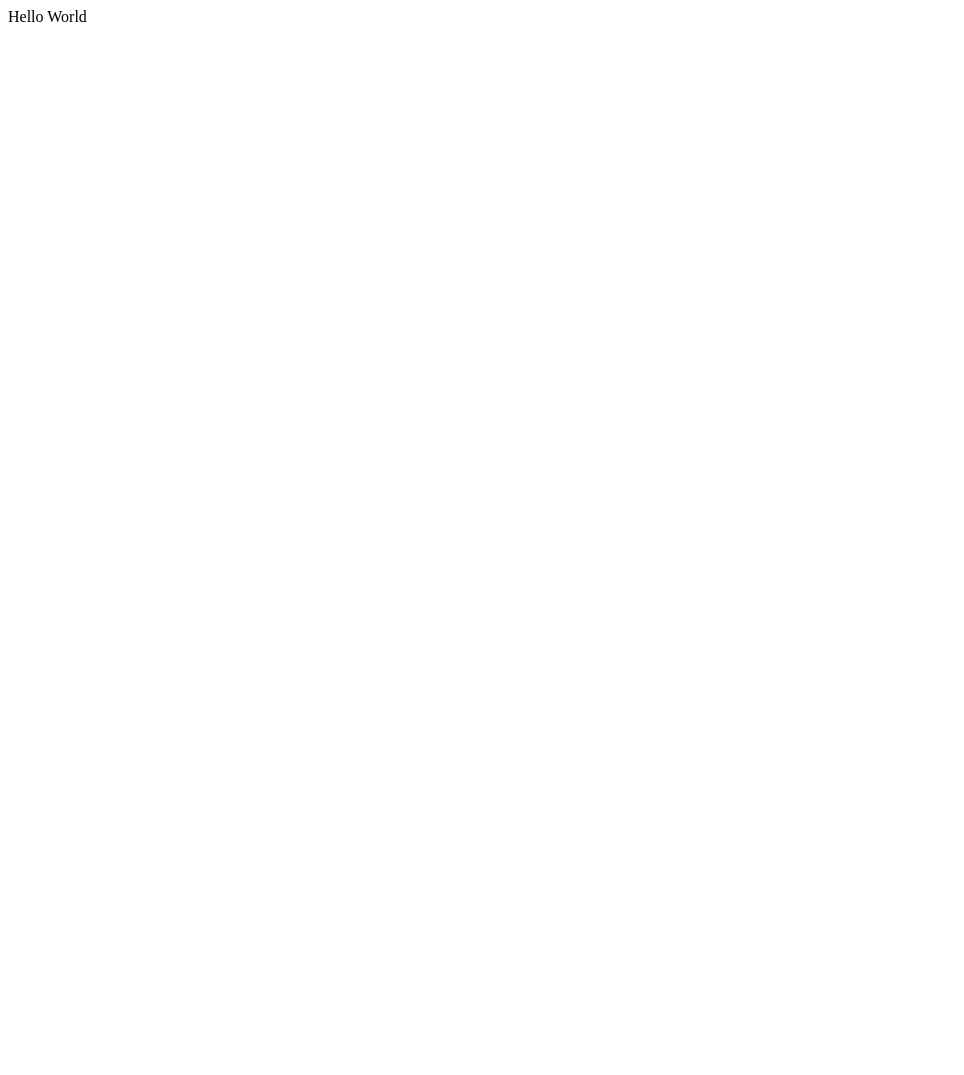
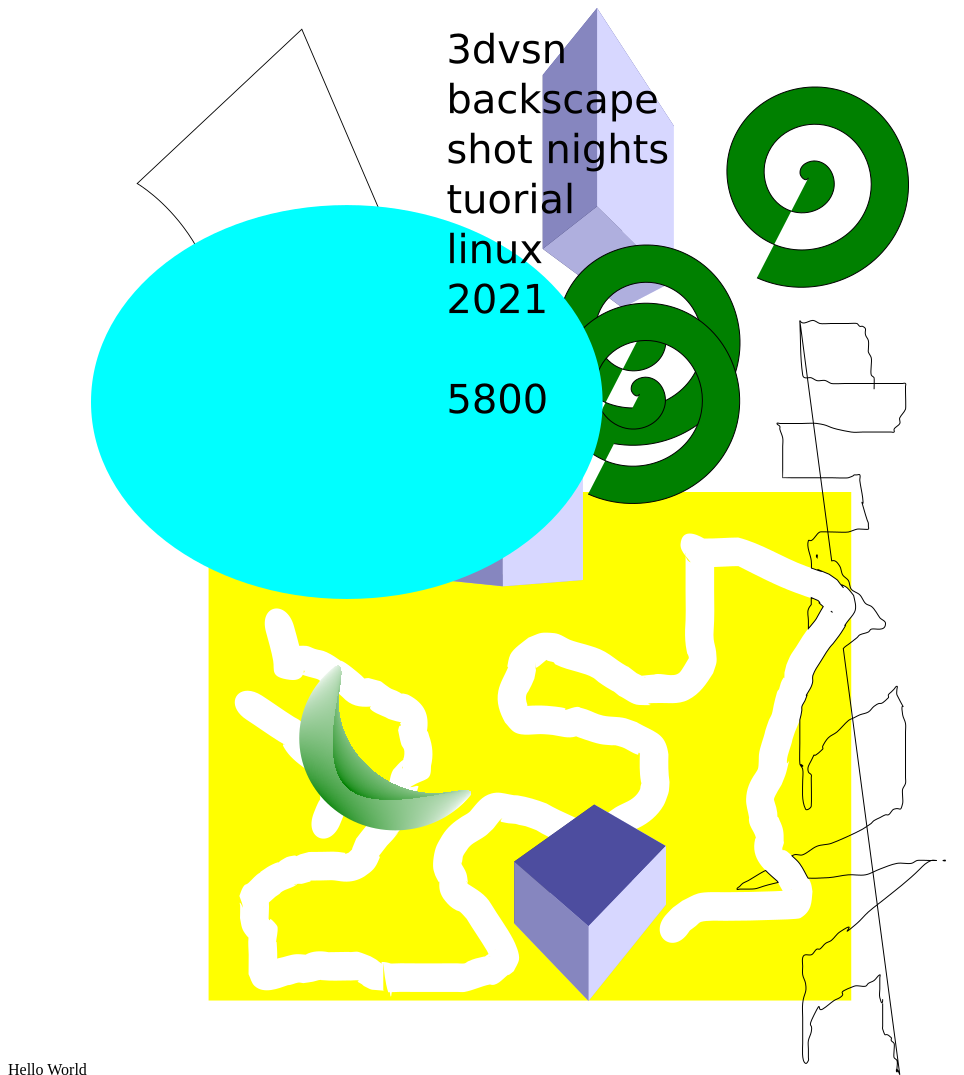
Before and after one commit to Grime9/grime9.github.io, a plain HTML site: page index.html in a window 1280 px wide. Shown: the whole page, without its empty margins (0-964 px from the left). Before the commit the page ends 800 px from the top, so only its background shows below. Drawn offline with Linux system fonts and the light colour scheme.

Commit message:
Include image

```diff
--- a/index.html
+++ b/index.html
@@ -6,5 +6,7 @@ Hello World
 </head>
 <body>
 Hello World
+
+<img src="bitmap.png"></img>
 </body>
 </html>
```
Also changed, not shown: bitmap.png (added).
